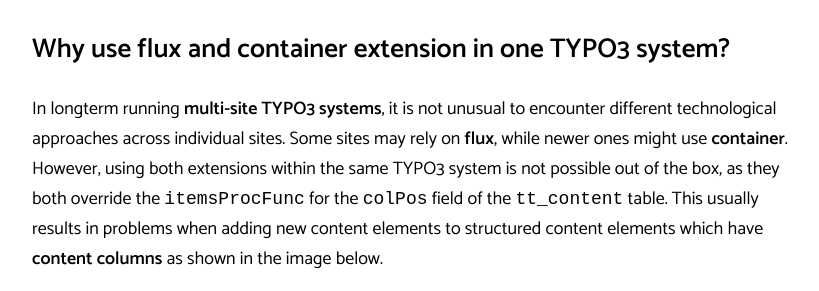
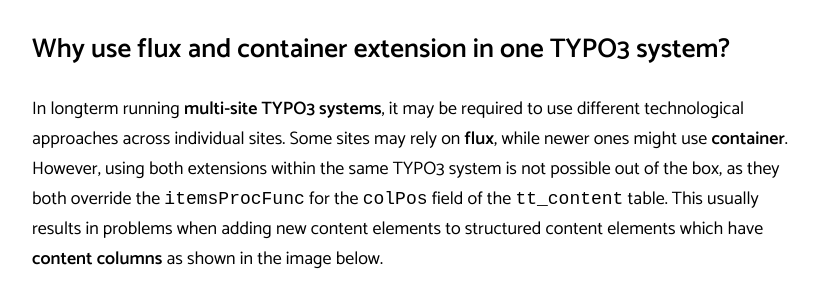
Before and after one commit to derhansen/derhansen.github.io, a Jekyll site: the page built from _posts/2025-10-24-how-to-use-flux-and-container-extension-in-one-typo3-system.md, in a window 1280 px wide and 900 px high, scrolled down 473 px. Shown: the part 166-457 px from the top of the window, without its empty margins (227-1046 px from the left). Built offline with Jekyll 4.4.1, drawn with Linux system fonts in a browser that asks for light colours; comment, search, counter and statistics services are not loaded.

Commit message:
Updated "How to use flux and container extension in one TYPO3 system"

```diff
--- a/_posts/2025-10-24-how-to-use-flux-and-container-extension-in-one-typo3-system.md
+++ b/_posts/2025-10-24-how-to-use-flux-and-container-extension-in-one-typo3-system.md
@@ -22,7 +22,7 @@
 
 ## Why use flux and container extension in one TYPO3 system?
 
-In longterm running **multi-site TYPO3 systems**, it is not unusual to encounter different technological approaches
+In longterm running **multi-site TYPO3 systems**, it may be required to use different technological approaches
 across individual sites. Some sites may rely on **flux**, while newer ones might use **container**. However, using both
 extensions within the same TYPO3 system is not possible out of the box, as they both override the `itemsProcFunc`
 for the `colPos` field of the `tt_content` table. This usually results in problems when adding new content elements
```
